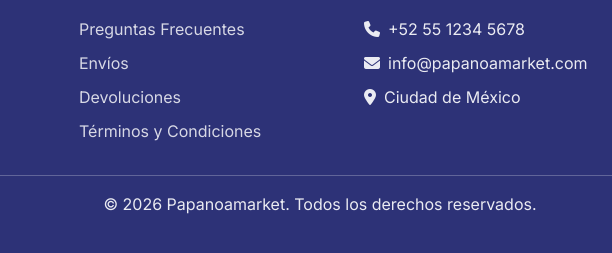
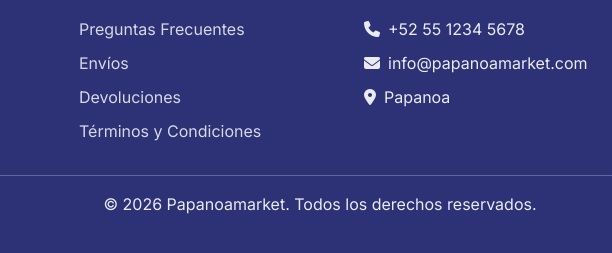
Before and after one commit to rackze71/papanoamarket, a plain HTML site: page index.html in a window 1280 px wide. Shown: the part 5359-5612 px from the top of the page, 320-932 px from the left. Drawn offline with nearby package versions, Linux system fonts and the light colour scheme.

Commit message:
Update index.html

```diff
--- a/index.html
+++ b/index.html
@@ -342,7 +342,7 @@
                     <ul class="footer-links">
                         <li><i class="fas fa-phone me-2"></i>+52 55 1234 5678</li>
                         <li><i class="fas fa-envelope me-2"></i>info@papanoamarket.com</li>
-                        <li><i class="fas fa-map-marker-alt me-2"></i>Ciudad de México</li>
+                        <li><i class="fas fa-map-marker-alt me-2"></i>Papanoa</li>
                     </ul>
                 </div>
                 <div class="col-md-3">
```
